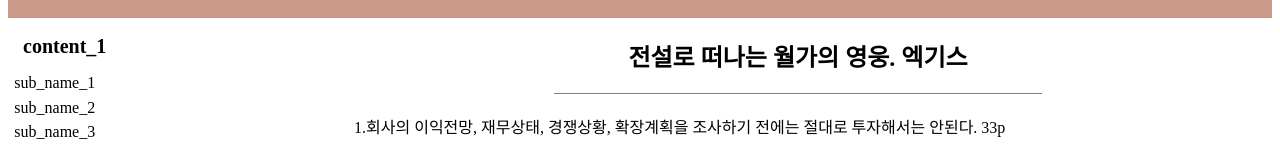
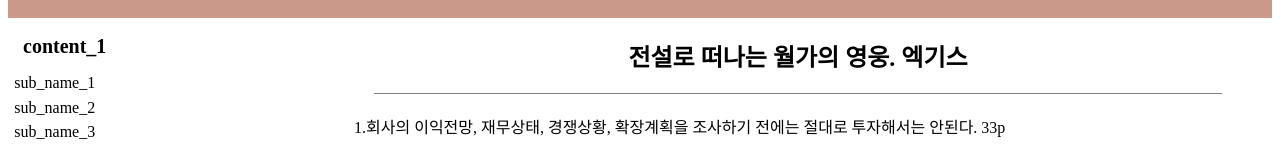
Before and after one commit to lleeeeedong221/Dong-Stock, a plain HTML site: page content_1.html in a window 1280 px wide. Shown: the part 154-298 px from the top of the page. Drawn offline with Linux system fonts and the light colour scheme.

Commit message:
Update style.css

```diff
--- a/style.css
+++ b/style.css
@@ -65,8 +65,8 @@
         }
         .head{
             text-align: center;
-            margin-left: 200px;
-            margin-right: 200px;
+            margin-left: 20px;
+            margin-right: 20px;
             padding-bottom: 20px;
             border-bottom: 1px solid gray;
         }
```
